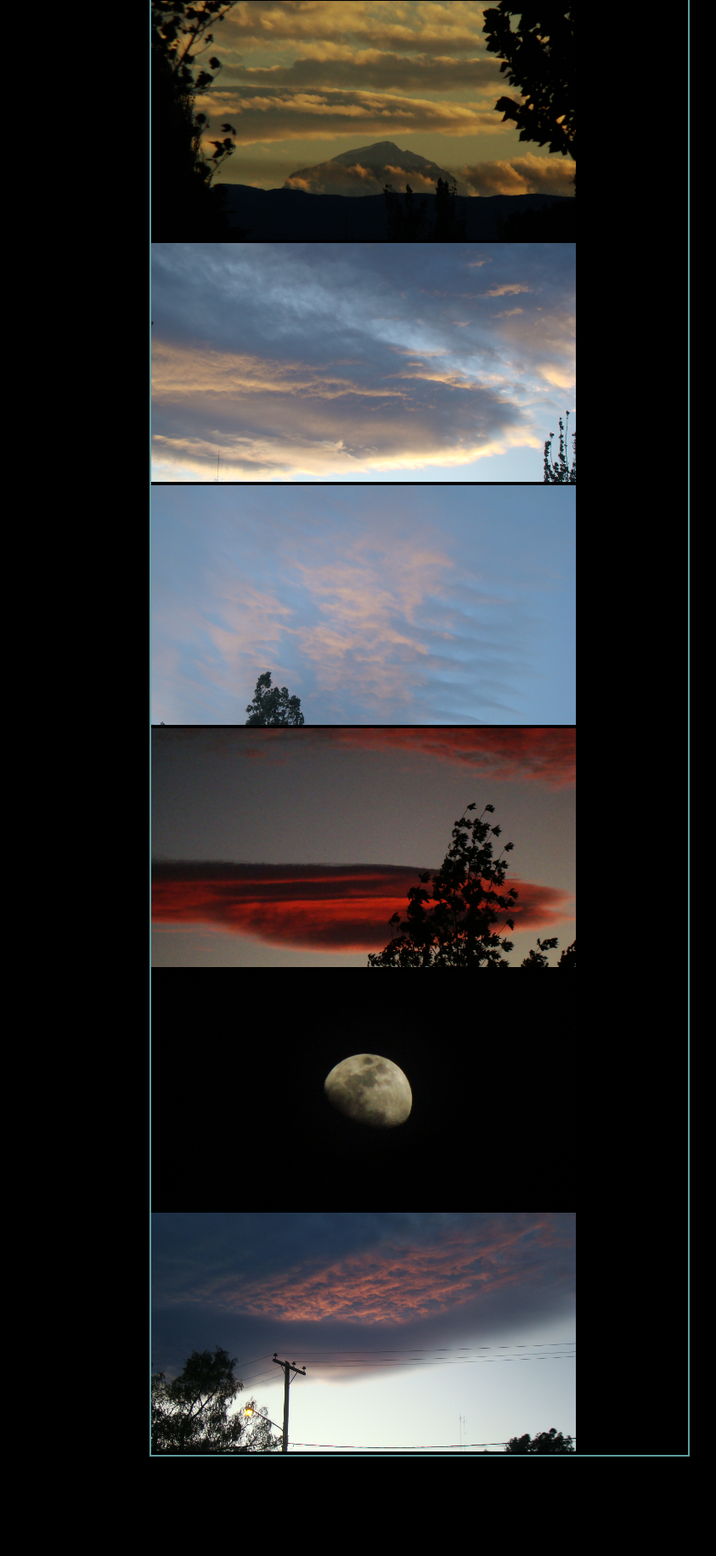
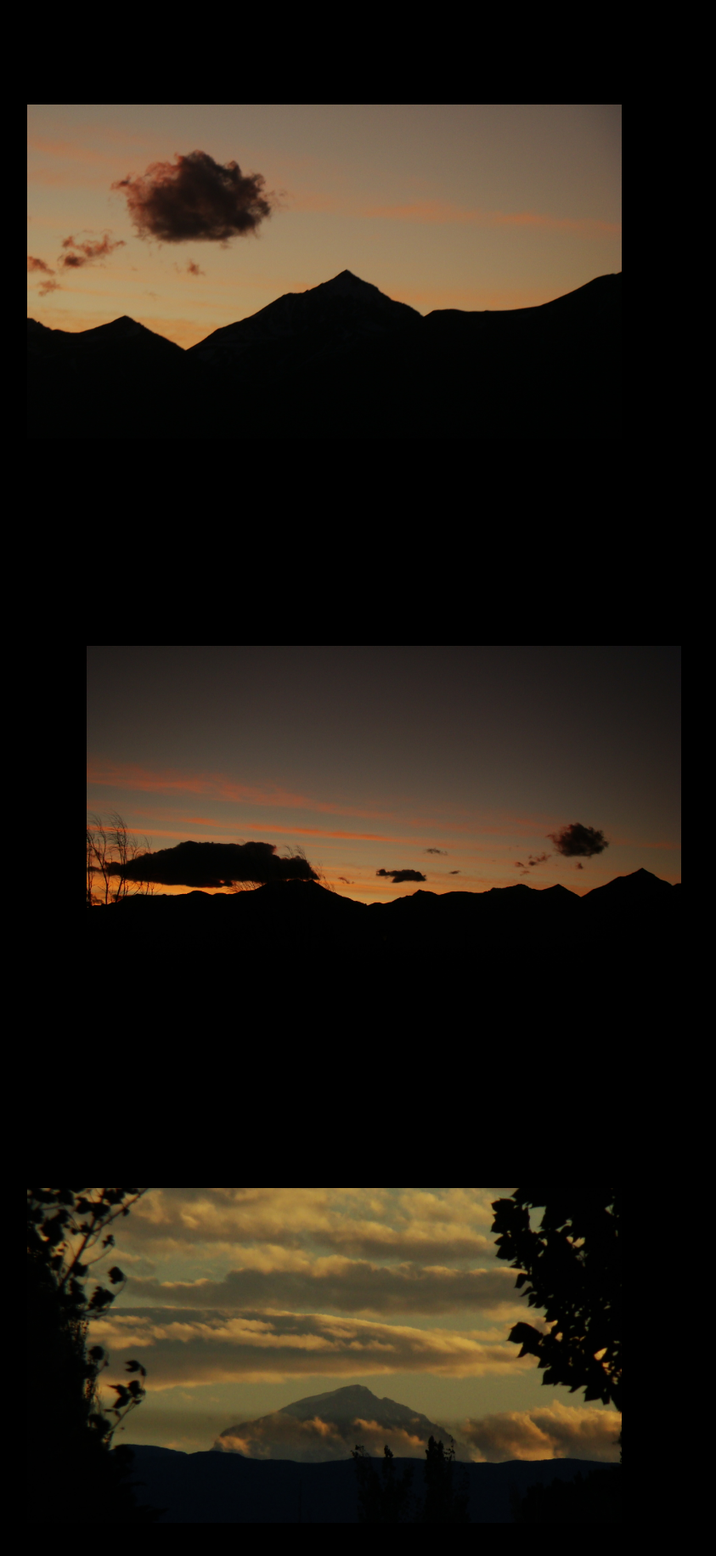
Before and after one commit to IFisma/RepositorioHenry, a plain HTML site: page IMAGENESALTERNATIVAS.html in a window 1280 px wide. Shown: the part 915-2746 px from the top of the page at 85% size, without its empty margins (146-989 px from the left). Before the commit the page ends 2637 px from the top, so only its background shows below. Drawn offline with Linux system fonts and the light colour scheme.

Commit message:
actualizacion

```diff
--- a/IMAGENESALTERNATIVAS.html
+++ b/IMAGENESALTERNATIVAS.html
@@ -3,21 +3,22 @@
 <head>
     <meta charset="UTF-8">
     <meta name="viewport" content="width=device-width, initial-scale=1.0">
-    <strong><title>IMAGENESALTERNATIVAS</title></strong>
+    <title>IMAGENESALTERNATIVAS</title>
     <link rel="stylesheet" href="estilos.css">
 </head>
 <body>
-    <div class="contenedor">
-        <p>La fotografia para mi es un hobby</p>
-    <img src="IMG/DSC08572.JPG" alt="" width="500px">
-    <img src="IMG/DSC08597.JPG" alt=""width="500px">
-    <img src="IMG/DSC08598.JPG" alt=""width="500px">
-    <img src="IMG/DSC08648.JPG" alt=""width="500px">
-    <img src="IMG/DSC08650.JPG" alt=""width="500px">
-    <img src="IMG/DSC08653.JPG" alt=""width="500px">
-    <img src="IMG/DSC08664.JPG" alt=""width="500px">
-    <img src="IMG/DSC08667.JPG" alt=""width="500px">
-    <img src="IMG/DSC08696.JPG" alt=""width="500px">
-</div>
+    <div class="texto"><h1>La fotografia para mi es un hobby</h1></div>
+
+        <div class="imagen1"><img src="IMG/DSC08572.JPG" alt="" width="700px"></div>
+            <div class="imagen2"><img src="IMG/DSC08597.JPG" alt=""width="700px"></div>
+                <div class="imagen3"><img src="IMG/DSC08598.JPG" alt=""width="700px"></div>
+                    <div class="imagen4"><img src="IMG/DSC08648.JPG" alt=""width="700px"></div>
+                        <div class="imagen5"><img src="IMG/DSC08650.JPG" alt=""width="700px"></div>
+                            <div class="imagen6"><img src="IMG/DSC08653.JPG" alt=""width="700px"></div>
+                                <div class="imagen7"><img src="IMG/DSC08664.JPG" alt=""width="700px"></div>
+                                    <div class="imagen9"><img src="IMG/DSC08696.JPG" alt=""width="700px"></div>
+                                        <div class="imagen8"><img src="IMG/DSC08667.JPG" alt=""width="700px"></div>
+
+
 </body>
 </html>
--- a/estilos.css
+++ b/estilos.css
@@ -1,9 +1,39 @@
 body{
     background-color: black;
+    align-items: center;
 }
-.contenedor{
-    max-width: 50%;
-    margin: auto;
-    border: cadetblue solid 2px;
-   color: antiquewhite;
+.texto{
+    color:black;
+    font-family:Impact, ¿'Arial Narrow Bold', sans-serif;
+    text-align: center;
+    background-color: cadetblue;
+    margin: 50px 150px;
+    padding: 15px;
 }
+.imagen1{
+align-items: center; margin: 240px;
+}
+.imagen2{
+    align-items: center;margin: 170px;
+}
+.imagen3{
+    align-items: center;margin: 240px;
+}
+.imagen4{
+    align-items: center;margin: 170px;
+}
+.imagen5{
+    align-items: center;margin: 240px;
+}
+.imagen6{
+    align-items: center;margin: 170px;
+}
+.imagen7{
+    align-items: center;margin: 240px;
+}
+.imagen8{
+    align-items: center;margin: 170px;
+}
+.imagen9{
+    align-items: center;margin: 240px;
+}
--- a/styles.css
+++ b/styles.css
@@ -1,14 +1,14 @@
 body{
     font-family: 'Arial', sans-serif;
-  background-color: #f4f4f4;
+  background-color: black;
   color: #333;
   margin: 20px;
   text-align: center;
 }
 .encabezado{
   margin: 80px;
-  padding: 20px;
-  border: 2px solid #333;
+  padding: 30px;
+
   color: #3b3838;
   background-color: cadetblue;
 }
@@ -21,25 +21,32 @@ body{
 .iconogithub{
   margin: 50px;
   padding-inline-start: 25px;
-  border: 2px solid #333
+
 }
 .iconoinstagram{
   margin: 50px;
   padding-inline-start: 25px;
-  border: 2px solid #333
+
 }
 .iconotwitter{
   margin: 50px;
   padding-inline-start: 25px;
-  border: 2px solid #333
+
 }
 .redes{
   background-color: #3b3838;
   color: cadetblue;
+  padding: 30px;
+  margin: 80px;
 }
 a{
    color: cadetblue;
    text-decoration: none;
    font-style: italic;
-
+  }
+.texto2{
+  color: bisque;
+  margin: 20px;
+  padding: 20px;
+  border: 1px solid bisque;
 }
```
Also changed, not shown: index.html (+18 -3 lines), IMG/Profile.jpeg (added), logos/4202098codedevelopergithublogo-115590_115711 (1).png (added), logos/silueta-del-logo-de-github-en-un-cuadrado.png (deleted).
